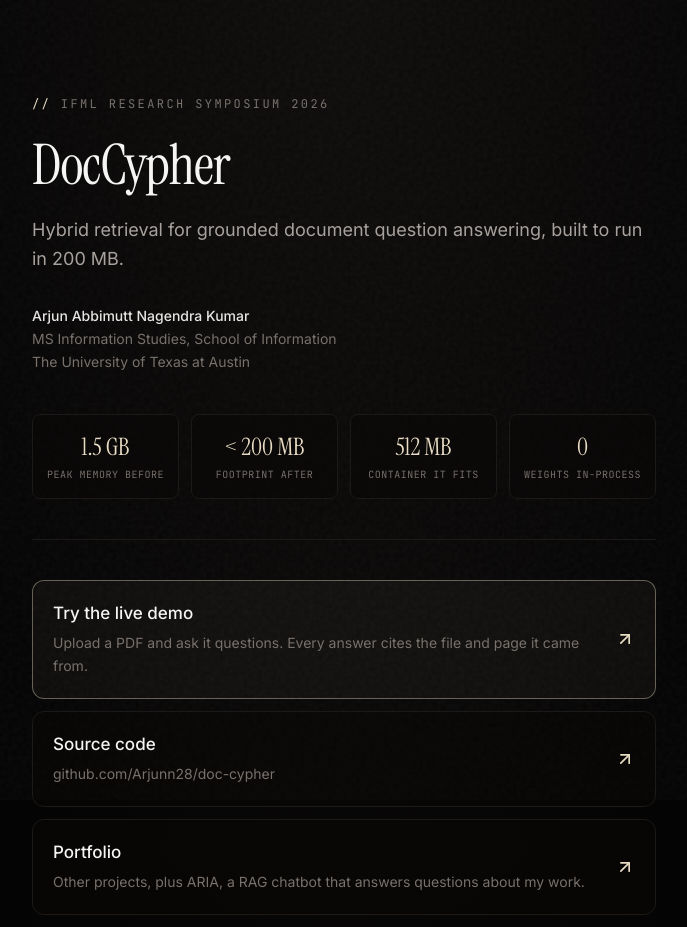
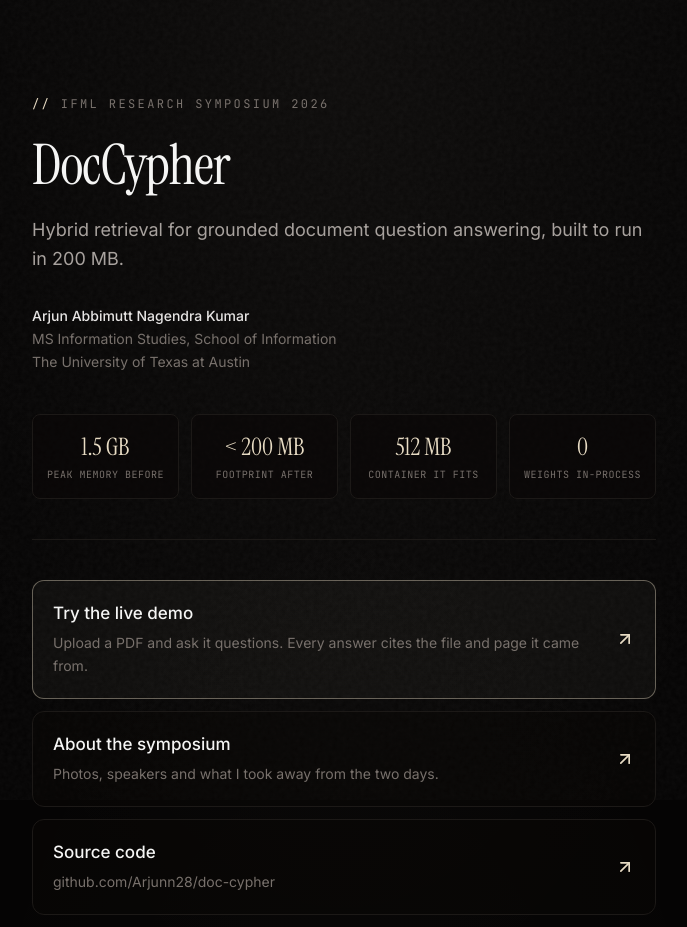
Before and after one commit to Arjunn28/arjun-portfolio, a Next.js app: page /ifml in a window 1280 px wide. Shown: the top 927 px of the page, without its empty margins (296-983 px from the left). Built offline with nearby package versions, Linux system fonts and the light colour scheme; no server answers.

Commit message:
Link IFML card and poster page to symposium page; fix workshop photo

```diff
--- a/app/ifml/page.tsx
+++ b/app/ifml/page.tsx
@@ -30,6 +30,11 @@ const links: LinkCard[] = [
     desc: "Upload a PDF and ask it questions. Every answer cites the file and page it came from.",
     href: "https://doc-cypher.vercel.app/",
     primary: true,
+  },
+  {
+    label: "About the symposium",
+    desc: "Photos, speakers and what I took away from the two days.",
+    href: "/talks/ifml-2026",
   },
   {
     label: "Source code",
@@ -100,18 +105,13 @@ export default function IFMLPage() {
         <div className="my-10 h-px w-full bg-ink-700" />
 
         <div className="space-y-3">
-          {links.map((l) => (
-            <a
-              key={l.href}
-              href={l.href}
-              target="_blank"
-              rel="noopener noreferrer"
-              className={`card-hover group block rounded-xl border px-5 py-5 ${
-                l.primary
-                  ? "border-accent/40 bg-accent/[0.04]"
-                  : "border-ink-700 bg-ink-900/40"
-              }`}
-            >
+          {links.map((l) => {
+            const className = `card-hover group block rounded-xl border px-5 py-5 ${
+              l.primary
+                ? "border-accent/40 bg-accent/[0.04]"
+                : "border-ink-700 bg-ink-900/40"
+            }`;
+            const content = (
               <div className="flex items-center justify-between gap-4">
                 <div>
                   <div className="text-[17px] font-medium text-ink-50">
@@ -126,8 +126,23 @@ export default function IFMLPage() {
                   className="shrink-0 text-accent transition-transform duration-300 group-hover:translate-x-0.5 group-hover:-translate-y-0.5"
                 />
               </div>
-            </a>
-          ))}
+            );
+            return l.href.startsWith("http") ? (
+              <a
+                key={l.href}
+                href={l.href}
+                target="_blank"
+                rel="noopener noreferrer"
+                className={className}
+              >
+                {content}
+              </a>
+            ) : (
+              <Link key={l.href} href={l.href} className={className}>
+                {content}
+              </Link>
+            );
+          })}
         </div>
 
         <p className="mt-10 border-l-2 border-accent/50 pl-4 text-sm leading-relaxed text-ink-400">
--- a/components/Talks.tsx
+++ b/components/Talks.tsx
@@ -6,7 +6,7 @@ import { motion } from "framer-motion";
 import { ArrowUpRight } from "lucide-react";
 import { cn } from "@/lib/utils";
 
-type TalkLink = { label: string; href: string };
+type TalkLink = { label: string; href: string; primary?: boolean };
 
 type Talk = {
   image: string;
@@ -27,7 +27,7 @@ const talks: Talk[] = [
     body: "Presented DocCypher, my hybrid retrieval system for grounded document Q&A, at UT Austin's 2026 symposium on \"Achieving Superintelligence: What does it take?\". Walked researchers through how keyword and semantic search are fused so every answer cites its source page, all inside a 200 MB footprint. My first research poster, and its questions are now shaping the next version.",
     date: "Oct 2026",
     links: [
-      { label: "Poster page", href: "/ifml" },
+      { label: "Learn more", href: "/talks/ifml-2026", primary: true },
       { label: "Live demo", href: "https://doc-cypher.vercel.app" },
       {
         label: "LinkedIn post",
@@ -54,11 +54,14 @@ const talks: Talk[] = [
 function TalkLinks({ links }: { links?: TalkLink[] }) {
   if (!links?.length) return null;
   return (
-    <div className="mt-5 flex flex-wrap gap-x-6 gap-y-2">
+    <div className="mt-5 flex flex-wrap items-center gap-x-6 gap-y-3">
       {links.map((l) => {
         const external = l.href.startsWith("http");
-        const cls =
-          "group/link inline-flex items-center gap-1.5 font-mono text-[11px] uppercase tracking-[0.18em] text-accent hover:text-accent-bright transition-colors";
+        const cls = cn(
+          "group/link inline-flex items-center gap-1.5 font-mono text-[11px] uppercase tracking-[0.18em] text-accent hover:text-accent-bright transition-colors",
+          l.primary &&
+            "border border-accent/60 bg-accent/[0.06] px-3.5 py-2 hover:border-accent"
+        );
         const inner = (
           <>
             {l.label}
```
